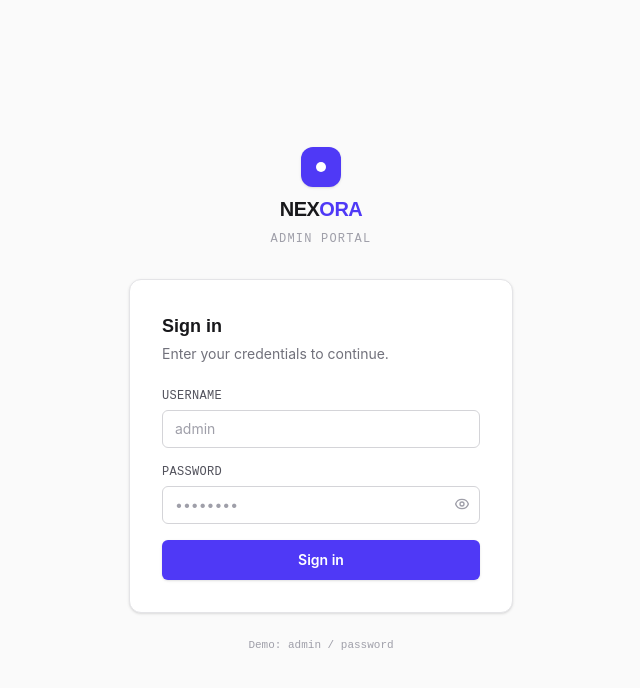
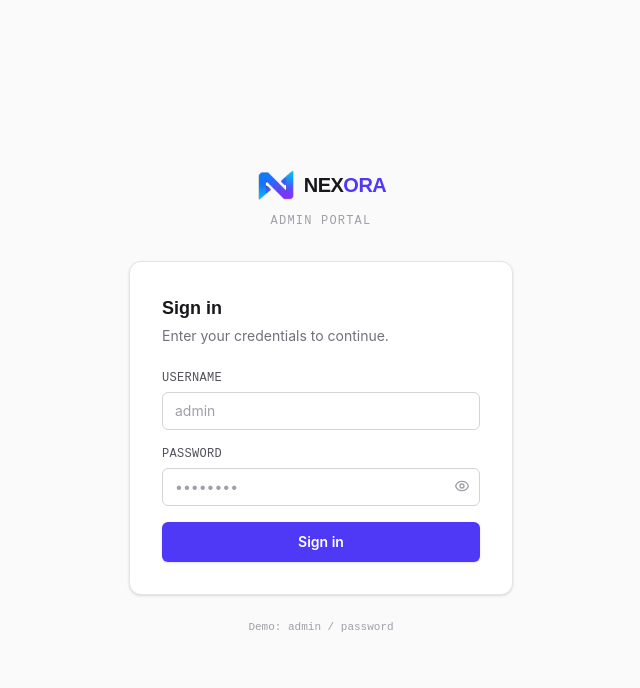
Before and after one commit to HasinduNawoda/Nexora, a React (Vite) app: page /admin/login in a window 1280 px wide. Shown: the top 688 px of the page, without its empty margins (319-959 px from the left). Built offline with nearby package versions, Linux system fonts and the light colour scheme.

Commit message:
fix: remove oversized lead story card, wired delete button

```diff
--- a/src/components/Footer.tsx
+++ b/src/components/Footer.tsx
@@ -1,6 +1,7 @@
 import { Link } from "react-router-dom";
 import { CATEGORIES } from "../types";
 import { SITE, SOCIAL_LINKS, CONTACT_LINKS } from "../lib/siteConfig";
+import Logo from "./Logo";
 
 // Simplified, generic glyphs (not exact brand marks) — enough to be
 // instantly recognizable without reproducing anyone's trademarked logo art.
@@ -56,12 +57,7 @@ export default function Footer() {
         {/* Brand + social */}
         <div className="flex flex-col items-start justify-between gap-6 sm:flex-row sm:items-center">
           <div>
-            <Link to="/" className="flex items-center gap-2">
-              <span className="h-2 w-2 rounded-full bg-[#3D5AFE]" aria-hidden="true" />
-              <span className="font-display text-lg font-bold text-white">
-                NEX<span className="text-[#3D5AFE]">ORA</span>
-              </span>
-            </Link>
+            <Logo variant="footer" />
             <p className="mt-2 font-mono text-xs text-slate-500">{SITE.tagline}</p>
           </div>
 
--- a/src/components/Header.tsx
+++ b/src/components/Header.tsx
@@ -1,7 +1,8 @@
-import { Link, useNavigate } from "react-router-dom";
+import { useNavigate } from "react-router-dom";
 import type { Article, CategoryFilter } from "../types";
 import { CATEGORIES } from "../types";
 import SearchBar from "./SearchBar";
+import Logo from "./Logo";
 
 interface HeaderProps {
   activeCategory: CategoryFilter;
@@ -28,12 +29,7 @@ export default function Header({
   return (
     <header className="sticky top-0 z-20 border-b border-slate-200 bg-[#F7F8FA]/90 backdrop-blur">
       <div className="mx-auto flex max-w-6xl items-center justify-between gap-4 px-4 py-4 sm:px-6">
-        <Link to="/" onClick={onLogoClick} className="flex items-center gap-2 shrink-0">
-          <span className="h-2 w-2 rounded-full bg-[#3D5AFE] animate-pulse" aria-hidden="true" />
-          <span className="font-display text-lg font-bold tracking-tight text-[#0B0F1A]">
-            NEX<span className="text-[#3D5AFE]">ORA</span>
-          </span>
-        </Link>
+        <Logo onClick={onLogoClick} />
 
         <div className="hidden flex-1 justify-center px-4 md:flex">
           <SearchBar
--- /dev/null
+++ b/src/components/Logo.tsx
@@ -0,0 +1,82 @@
+import { Link } from "react-router-dom";
+import logo from "../assets/logo.png";
+
+type LogoVariant = "default" | "footer" | "admin";
+type LogoSize = "sm" | "md" | "lg";
+
+interface LogoProps {
+  /** Controls wordmark color to match the surface it sits on. */
+  variant?: LogoVariant;
+  /** Controls overall scale. */
+  size?: LogoSize;
+  /** Route to navigate to on click. Pass `null` to render a non-interactive span (e.g. read-only contexts). */
+  linkTo?: string | null;
+  /** Extra logic to run on click, on top of navigation (e.g. resetting homepage filters). */
+  onClick?: () => void;
+  className?: string;
+  title?: string;
+}
+
+const WORDMARK_COLOR: Record<LogoVariant, string> = {
+  default: "text-[#0B0F1A]",
+  footer: "text-white",
+  admin: "text-zinc-900",
+};
+
+const ACCENT_COLOR: Record<LogoVariant, string> = {
+  default: "text-[#3D5AFE]",
+  footer: "text-[#3D5AFE]",
+  admin: "text-indigo-600",
+};
+
+const MARK_SIZE: Record<LogoSize, string> = {
+  sm: "h-6 w-6",
+  md: "h-7 w-7",
+  lg: "h-10 w-10",
+};
+
+const TEXT_SIZE: Record<LogoSize, string> = {
+  sm: "text-sm",
+  md: "text-lg",
+  lg: "text-xl",
+};
+
+/**
+ * The single source of truth for the Nexora brand mark: logo image on the
+ * left, "NEXORA" wordmark on the right. Used in the site header, footer,
+ * static page header, and the admin shell/login screen so the brand never
+ * drifts between contexts.
+ */
+export default function Logo({
+  variant = "default",
+  size = "md",
+  linkTo = "/",
+  onClick,
+  className = "",
+  title,
+}: LogoProps) {
+  const content = (
+    <>
+      <img
+        src={logo}
+        alt="Nexora"
+        className={`${MARK_SIZE[size]} shrink-0 object-contain`}
+      />
+      <span
+        className={`font-display font-bold tracking-tight ${TEXT_SIZE[size]} ${WORDMARK_COLOR[variant]}`}
+      >
+        NEX<span className={ACCENT_COLOR[variant]}>ORA</span>
+      </span>
+    </>
+  );
+
+  if (linkTo === null) {
+    return <span className={`flex items-center gap-2 ${className}`}>{content}</span>;
+  }
+
+  return (
+    <Link to={linkTo} onClick={onClick} title={title} className={`flex items-center gap-2 shrink-0 ${className}`}>
+      {content}
+    </Link>
+  );
+}
--- a/src/components/StaticPageLayout.tsx
+++ b/src/components/StaticPageLayout.tsx
@@ -1,6 +1,6 @@
 import type { ReactNode } from "react";
-import { Link } from "react-router-dom";
 import Footer from "./Footer";
+import Logo from "./Logo";
 
 interface StaticPageLayoutProps {
   title: string;
@@ -13,12 +13,7 @@ export default function StaticPageLayout({ title, subtitle, children }: StaticPa
     <div className="min-h-screen bg-[#F7F8FA]">
       <header className="border-b border-slate-200 bg-[#F7F8FA]/90 backdrop-blur">
         <div className="mx-auto flex max-w-3xl items-center justify-between px-4 py-4 sm:px-6">
-          <Link to="/" className="flex items-center gap-2">
-            <span className="h-2 w-2 rounded-full bg-[#3D5AFE]" aria-hidden="true" />
-            <span className="font-display text-lg font-bold tracking-tight text-[#0B0F1A]">
-              NEX<span className="text-[#3D5AFE]">ORA</span>
-            </span>
-          </Link>
+          <Logo />
 
         </div>
       </header>
--- a/src/components/admin/AdminLayout.tsx
+++ b/src/components/admin/AdminLayout.tsx
@@ -1,5 +1,6 @@
 import { useState } from "react";
 import { Link, NavLink, useNavigate } from "react-router-dom";
+import Logo from "../Logo";
 
 interface NavItem {
   label: string;
@@ -54,14 +55,7 @@ function Sidebar({ collapsed, onCollapse }: { collapsed: boolean; onCollapse: ()
     >
       {/* Logo */}
       <div className="flex h-14 items-center justify-between border-b border-zinc-200 px-3">
-        {!collapsed && (
-          <Link to="/" className="flex items-center gap-2" title="Back to homepage">
-            <span className="h-2 w-2 rounded-full bg-indigo-600" />
-            <span className="font-display text-sm font-bold text-zinc-900">
-              NEX<span className="text-indigo-600">ORA</span>
-            </span>
-          </Link>
-        )}
+        {!collapsed && <Logo variant="admin" size="sm" title="Back to homepage" />}
         <button
           onClick={onCollapse}
           className="ml-auto rounded-md p-1.5 text-zinc-400 hover:bg-zinc-100 hover:text-zinc-600"
--- a/src/pages/admin/AdminDashboard.tsx
+++ b/src/pages/admin/AdminDashboard.tsx
@@ -2,7 +2,7 @@ import { useEffect, useState } from "react";
 import { useNavigate } from "react-router-dom";
 import AdminLayout from "../../components/admin/AdminLayout";
 import type { CategoryName } from "../../types";
-import { getArticles, subscribe } from "../../lib/store";
+import { getArticles, deleteArticle, subscribe } from "../../lib/store";
 
 const CATEGORY_DOT: Record<CategoryName, string> = {
   AI: "bg-indigo-500",
@@ -42,12 +42,19 @@ function parseViews(v: string) {
 export default function AdminDashboard() {
   const navigate = useNavigate();
   const [articles, setArticles] = useState(() => getArticles());
+  const [deleteTargetId, setDeleteTargetId] = useState<number | null>(null);
 
   useEffect(() => {
     const load = () => setArticles(getArticles());
     load();
     return subscribe(load);
   }, []);
+
+  const confirmDelete = () => {
+    if (deleteTargetId === null) return;
+    deleteArticle(deleteTargetId);
+    setDeleteTargetId(null);
+  };
 
   const published = articles.filter((a) => a.status === "PUBLISHED");
   const drafts = articles.filter((a) => a.status === "DRAFT");
@@ -159,6 +166,7 @@ export default function AdminDashboard() {
                         </svg>
                       </button>
                       <button
+                        onClick={() => setDeleteTargetId(article.id)}
                         className="rounded-md p-1.5 text-zinc-400 hover:bg-red-50 hover:text-red-600"
                         title="Delete"
                       >
@@ -174,6 +182,38 @@ export default function AdminDashboard() {
           </table>
         </div>
       </div>
+
+      {/* Delete confirmation modal */}
+      {deleteTargetId !== null && (
+        <div className="fixed inset-0 z-50 flex items-center justify-center bg-black/40 px-4 backdrop-blur-sm">
+          <div className="w-full max-w-sm rounded-xl border border-zinc-200 bg-white p-6 shadow-xl">
+            <div className="mb-4 flex h-10 w-10 items-center justify-center rounded-full bg-red-100">
+              <svg className="h-5 w-5 text-red-600" fill="none" stroke="currentColor" viewBox="0 0 24 24">
+                <path strokeLinecap="round" strokeLinejoin="round" strokeWidth={2} d="M12 9v2m0 4h.01M10.29 3.86L1.82 18a2 2 0 001.71 3h16.94a2 2 0 001.71-3L13.71 3.86a2 2 0 00-3.42 0z" />
+              </svg>
+            </div>
+            <h3 className="mb-1 font-display text-base font-semibold text-zinc-900">Delete article?</h3>
+            <p className="mb-5 text-sm text-zinc-500">
+              This action cannot be undone. The article will be permanently removed.
+            </p>
+            <div className="flex gap-3">
+              <button
+                onClick={() => setDeleteTargetId(null)}
+                className="flex-1 rounded-md border border-zinc-300 px-4 py-2 text-sm font-medium text-zinc-700 hover:bg-zinc-50 transition-colors"
+              >
+                Cancel
+              </button>
+              <button
+                onClick={confirmDelete}
+                className="flex-1 rounded-md bg-red-600 px-4 py-2 text-sm font-semibold text-white hover:bg-red-700 transition-colors"
+              >
+                Delete
+              </button>
+            </div>
+          </div>
+        </div>
+      )}
     </AdminLayout>
+
   );
 }
--- a/src/pages/admin/AdminLogin.tsx
+++ b/src/pages/admin/AdminLogin.tsx
@@ -1,5 +1,6 @@
 import { useState } from "react";
 import { useNavigate } from "react-router-dom";
+import Logo from "../../components/Logo";
 
 export default function AdminLogin() {
   const navigate = useNavigate();
@@ -41,12 +42,7 @@ export default function AdminLogin() {
       <div className="w-full max-w-sm">
         {/* Logo */}
         <div className="mb-8 flex flex-col items-center gap-2">
-          <div className="flex h-10 w-10 items-center justify-center rounded-xl bg-indigo-600 shadow">
-            <span className="h-2.5 w-2.5 rounded-full bg-white" />
-          </div>
-          <span className="font-display text-xl font-bold tracking-tight text-zinc-900">
-            NEX<span className="text-indigo-600">ORA</span>
-          </span>
+          <Logo variant="admin" size="lg" linkTo={null} />
           <p className="font-mono text-xs text-zinc-400 uppercase tracking-widest">Admin Portal</p>
         </div>
 
```
Also changed, not shown: src/assets/logo.png (added).
